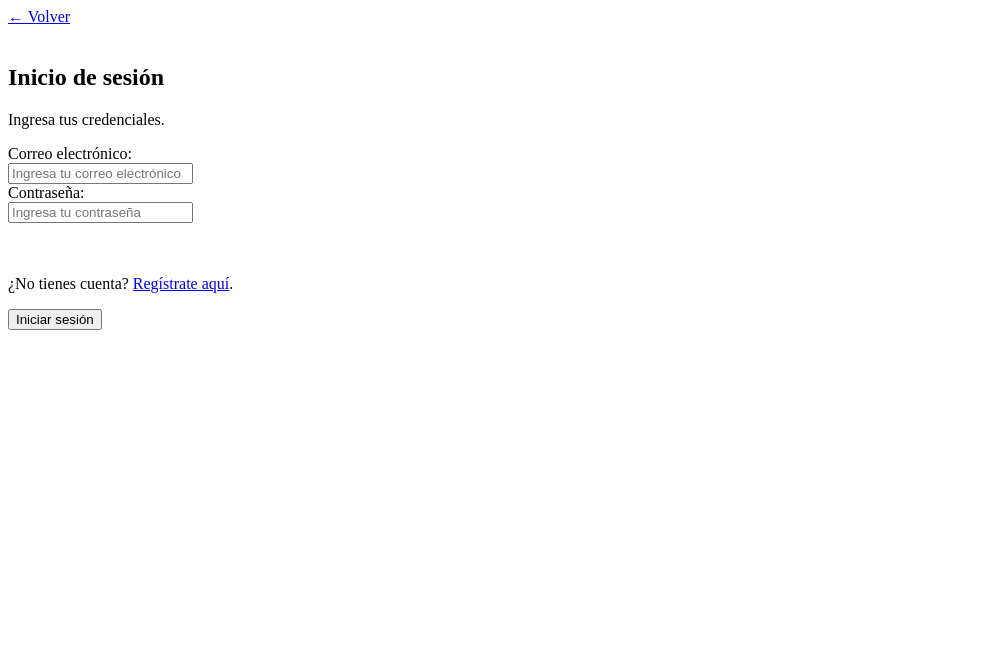
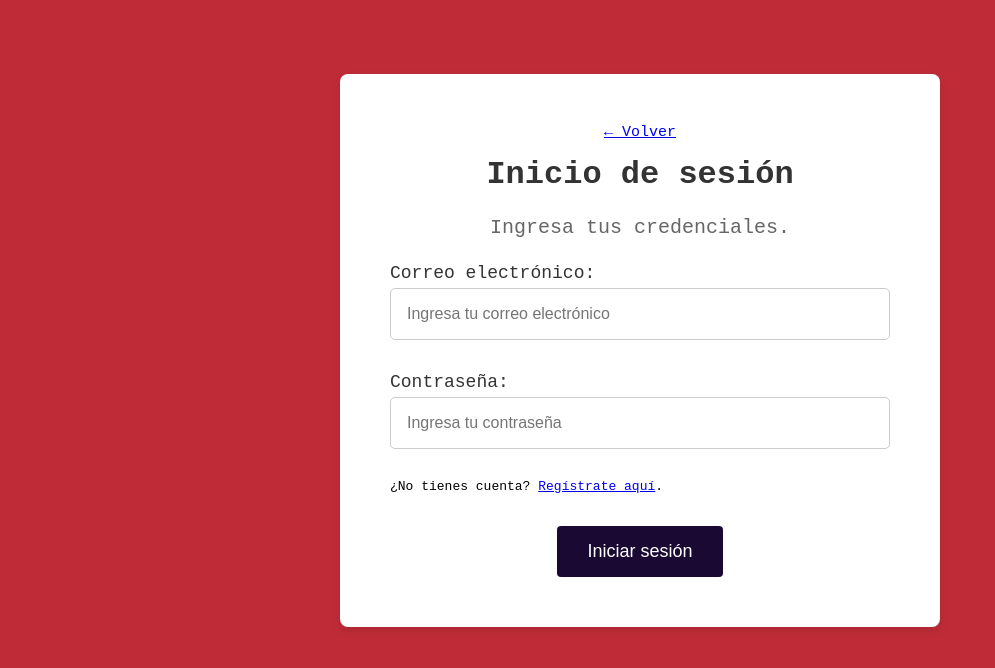
Before and after one commit to EliasYP/GetWork-LandingPage, a plain HTML site: page src/login.html in a window 1280 px wide. Shown: the whole page, without its empty margins (0-995 px from the left). Drawn offline with Linux system fonts and the light colour scheme; the site is published under a folder, as on GitHub Pages, so addresses that start at the root find nothing.

Commit message:
feat: added the register interface and made some changes to the login

```diff
--- a/src/login.html
+++ b/src/login.html
@@ -6,14 +6,14 @@
     <title>Ingresar</title>
     <!-- Enlace a Font Awesome para los iconos -->
     <link rel="stylesheet" href="https://cdnjs.cloudflare.com/ajax/libs/font-awesome/5.15.4/css/all.min.css">
-    <link rel="stylesheet" href="/styles/login.css">
+    <link rel="stylesheet" href="styles/login.css">
 </head>
 <body>
     <div class="contenedor active" id="contenedor">
         <div id="background"></div>
         <div class="container">
             <div class="registration">
-                <a href="/index.html" class="back-button">← Volver</a>
+                <a href="index.html" class="back-button">← Volver</a>
                 <br><br>
                 <h2 class="title">Inicio de sesión</h2>
                 <p class="description">Ingresa tus credenciales.</p>
@@ -34,12 +34,12 @@
                     </div>
                     <span id="passwordError" class="error-message" style="display: none; color: red;">La contraseña debe tener al menos 8 caracteres.</span>
                     <br><br>
-                    <p class="register-link">¿No tienes cuenta? <a href="register.html">Regístrate aquí</a>.</p>
+                    <p class="register-link">¿No tienes cuenta? <a href="signin.html">Regístrate aquí</a>.</p>
                 </div>
                 <button class="btn-register" onclick="validarFormulario()">Iniciar sesión</button>
             </div>
         </div>
     </div>
-    <script src="/scripts/login.js"></script>
+    <script src="scripts/login.js"></script>
 </body>
 </html>
--- /dev/null
+++ b/src/styles/signin.css
@@ -0,0 +1,145 @@
+@import url('https://fonts.googleapis.com/css2?family=Anonymous+Pro:ital,wght@0,400;0,700;1,400;1,700&family=M+PLUS+Rounded+1c:wght@300;500&family=Maven+Pro:wght@600&display=swap');
+:root{
+    --primary-red: #BF2C38;
+    --primary-white: #F2F2F2;
+    --primary-lightblue: #D0E6FE;
+    --gray-1:#A6A6A6;
+    --gray-2:#595959;
+    --black:#0D0D0D;
+    --font: "Anonymous Pro", monospace;
+    --heading-1-size: 2.5rem;
+    --heading-2-size: 2rem;
+    --heading-3-size: 1.5rem;
+    --heading-4-size: 1.125rem;
+    --paragraph-size: 1rem;
+    --small-text-size: 0.875rem;
+}
+
+* {
+    padding: 0;
+    margin: 0;
+    box-sizing: border-box;
+}
+
+body {
+    font-family: monospace;
+    margin: 0;
+    padding: 0;
+    background-color: #BF2C38;
+}
+
+.container {
+    display: flex;
+    justify-content: center;
+    align-items: center;
+    height: 100vh;
+}
+
+.registration {
+    background-color: #ffffff;
+    box-shadow: 0 4px 8px rgba(0, 0, 0, 0.1);
+    padding: 50px;
+    border-radius: 8px;
+    text-align: center;
+    margin-bottom: 100px;
+    max-width: 600px;
+    width: 90%;
+}
+.back-button{
+    font-size: 15px;
+}
+
+.registration .title {
+    font-size: 32px;
+    margin-bottom: 20px;
+    color: #333;
+}
+
+.registration .description {
+    font-size: 20px;
+    line-height: 1.5;
+    color: #666;
+    margin-bottom: 20px;
+}
+
+.registration .form-group {
+    margin-bottom: 32px;
+    position: relative;
+    text-align: left;
+}
+
+.registration .form-group label {
+    font-size: 18px;
+    color: #333;
+    text-align: left;
+}
+
+.label-container {
+    text-align: left;
+    margin-bottom: 5px;
+}
+
+.registration input[type="email"],
+.registration input[type="datos"],
+.registration input[type="password"],
+.registration input[type="confirmPassword"] {
+    width: 100%;
+    padding: 16px;
+    border: 1px solid #ccc;
+    border-radius: 5px;
+    font-size: 16px;
+}
+
+.error-message {
+    position: absolute;
+    top: 100%;
+    left: 0;
+    color: red;
+    display: none;
+    font-size: 14px;
+    margin-top: 4px;
+}
+
+.registration .btn-register {
+    background-color: #190933;
+    color: #fff;
+    font-size: 18px;
+    border: none;
+    border-radius: 4px;
+    padding: 15px 30px;
+    cursor: pointer;
+    transition: background-color 0.3s ease, transform 0.3s ease;
+}
+
+.registration .btn-register:hover {
+    background-color: #111;
+    transform: scale(1.1);
+}
+
+
+
+@media screen and (max-width: 768px) {
+    .registration {
+        padding: 30px;
+    }
+
+    .registration .title {
+        font-size: 28px;
+    }
+
+    .registration .description {
+        font-size: 18px;
+    }
+
+    .registration input[type="email"],
+    .registration input[type="datos"],
+    .registration input[type="password"],
+    .registration input[type="confirmPassword"] {
+        font-size: 14px;
+    }
+
+    .registration .btn-register {
+        font-size: 16px;
+        padding: 10px 20px;
+    }
+}
```
Also changed, not shown: src/index.html (+2 -2 lines), src/scripts/signin.js (added, +44 -0 lines), src/signin.html (added, +66 -0 lines).
